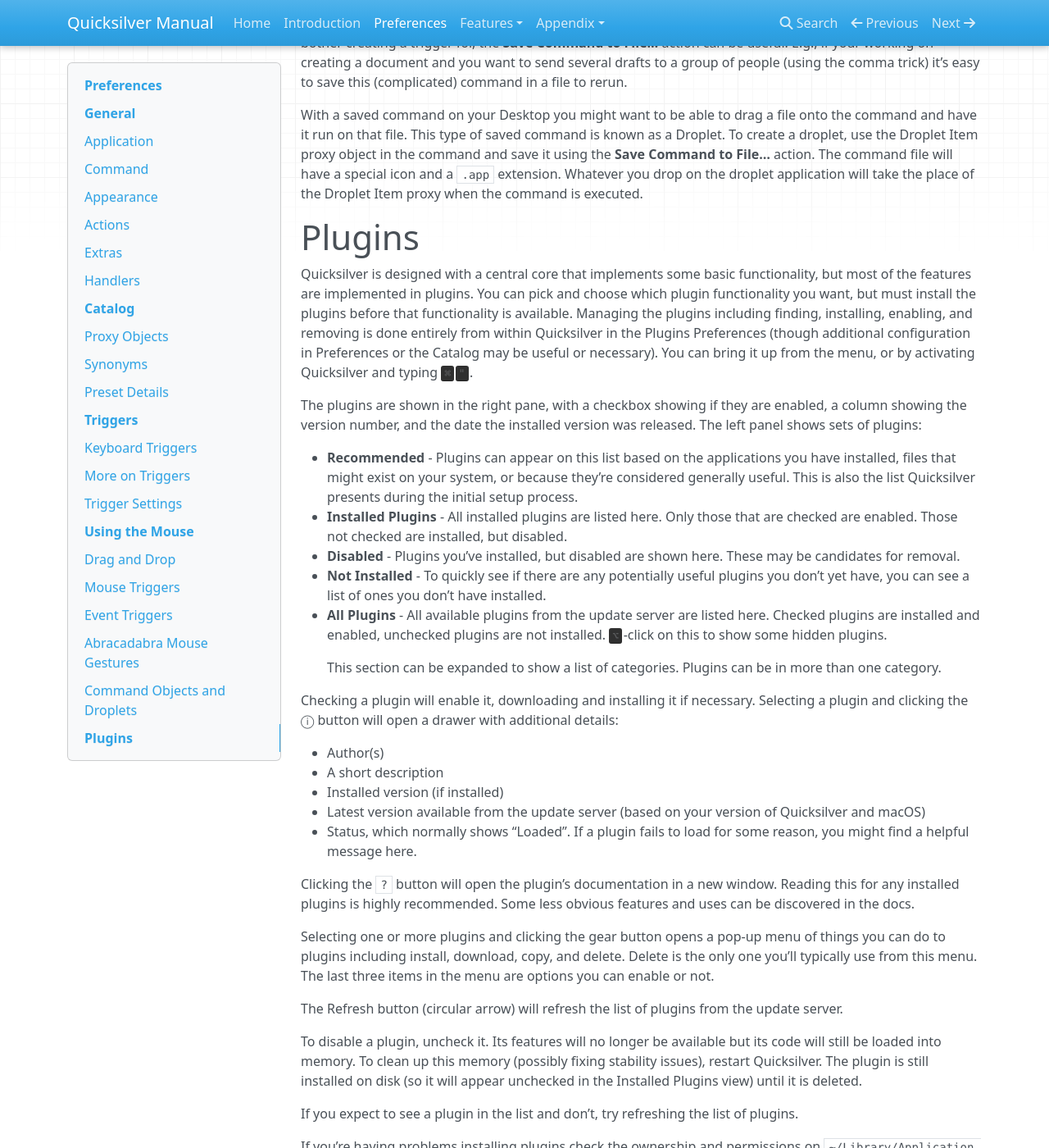
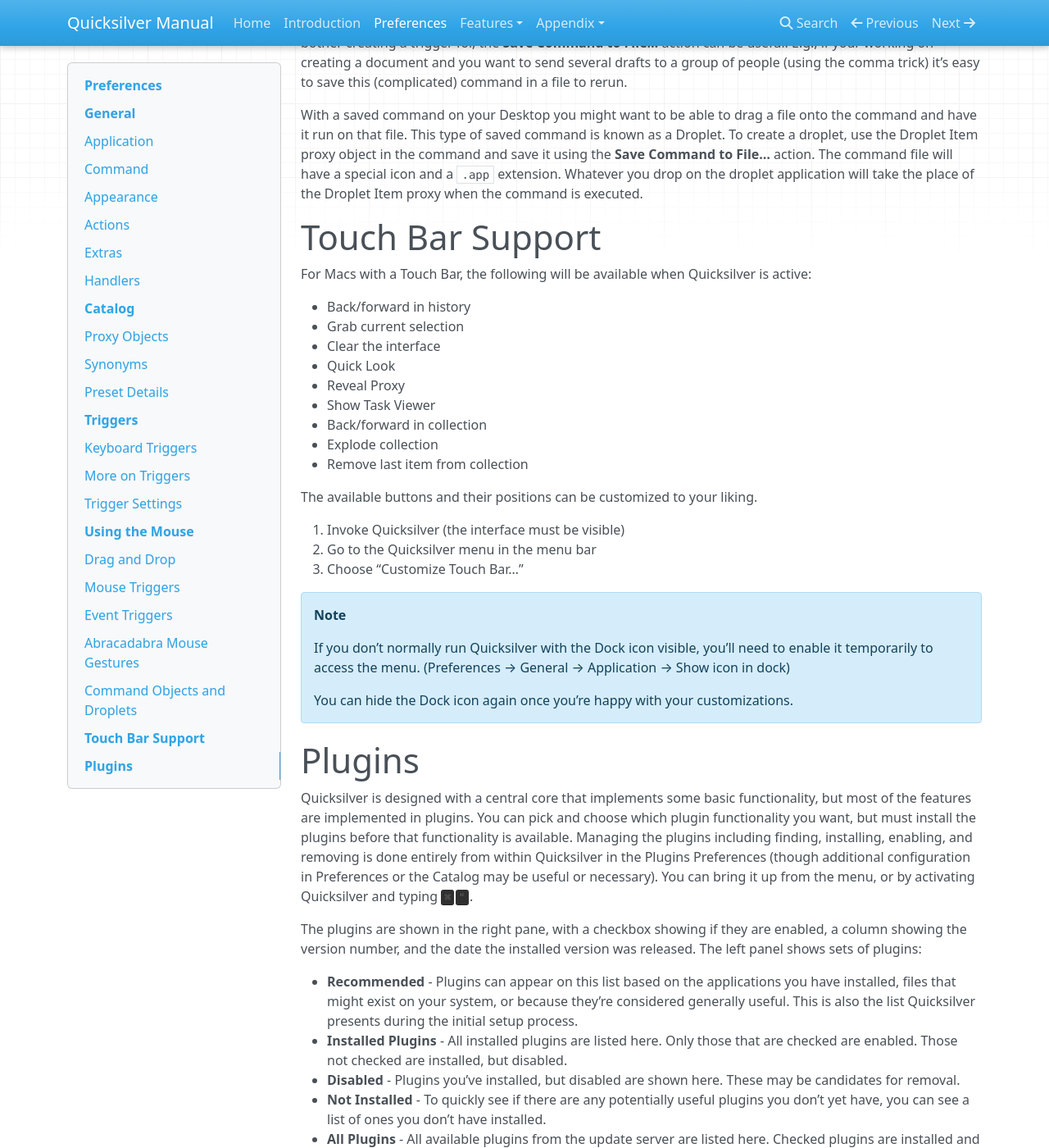
Before and after one commit to quicksilver/manual, an MkDocs documentation site: the page built from docs/Preferences.md, in a window 1280 px wide and 1400 px high, scrolled down 19093 px. Shown: the whole window at 82% size. Built offline with MkDocs 1.6.1, drawn with Linux system fonts in a browser that asks for light colours; nearby versions of some CDN libraries; old or Windows-style settings are respelled for this version of MkDocs.

Commit message:
document Touch Bar support

```diff
--- a/docs/Preferences.md
+++ b/docs/Preferences.md
@@ -470,6 +470,31 @@
 
 With a saved command on your Desktop you might want to be able to drag a file onto the command and have it run on that file. This type of saved command is known as a Droplet. To create a droplet, use the Droplet Item proxy object in the command and save it using the **Save Command to File…** action. The command file will have a special icon and a `.app` extension. Whatever you drop on the droplet application will take the place of the Droplet Item proxy when the command is executed.
 
+# Touch Bar Support #
+
+For Macs with a Touch Bar, the following will be available when Quicksilver is active:
+
+  * Back/forward in history
+  * Grab current selection
+  * Clear the interface
+  * Quick Look
+  * Reveal Proxy
+  * Show Task Viewer
+  * Back/forward in collection
+  * Explode collection
+  * Remove last item from collection
+
+The available buttons and their positions can be customized to your liking.
+
+  1. Invoke Quicksilver (the interface must be visible)
+  2. Go to the Quicksilver menu in the menu bar
+  3. Choose “Customize Touch Bar…”
+
+!!! note
+    If you don’t normally run Quicksilver with the Dock icon visible, you’ll need to enable it temporarily to access the menu. (Preferences → General → Application → Show icon in dock)
+
+    You can hide the Dock icon again once you’re happy with your customizations.
+
 # Plugins
 
 Quicksilver is designed with a central core that implements some basic functionality, but most of the features are implemented in plugins. You can pick and choose which plugin functionality you want, but must install the plugins before that functionality is available. Managing the plugins including finding, installing, enabling, and removing is done entirely from within Quicksilver in the Plugins Preferences (though additional configuration in Preferences or the Catalog may be useful or necessary). You can bring it up from the menu, or by activating Quicksilver and typing <kbd>⌘</kbd><kbd>"</kbd>.
```
